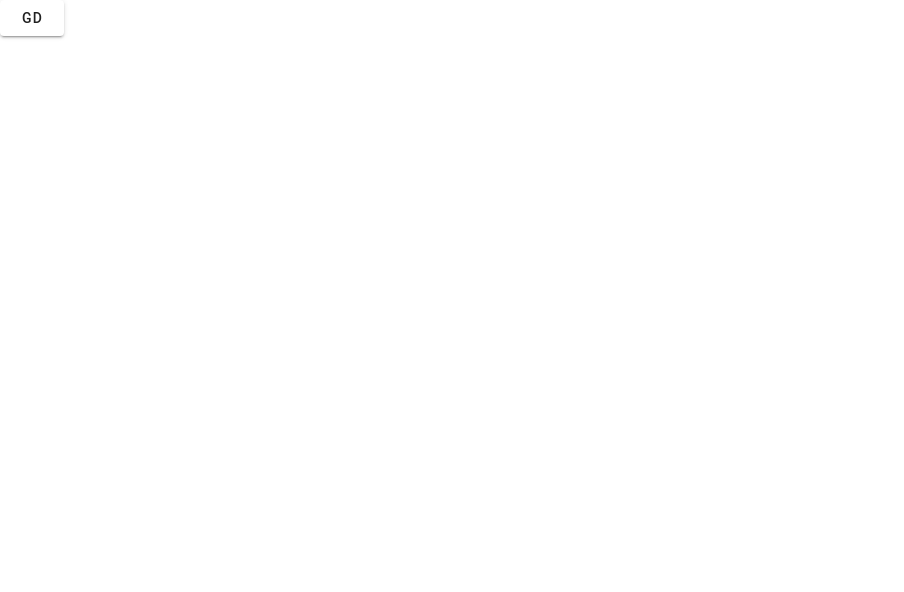
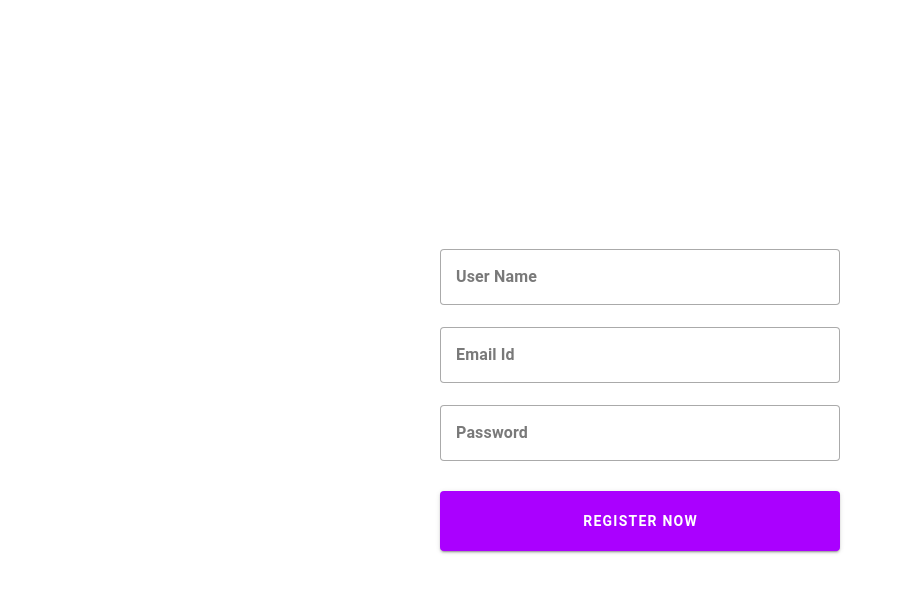
Before and after one commit to SwapnilBhadoriya/Udemy, a Vue app in the folder client/: page / in a window 1280 px wide. Before the commit this address had no page. Shown: the top 592 px of the page, without its empty margins (0-904 px from the left). Built offline with nearby package versions, Linux system fonts and the light colour scheme.

Commit message:
Added Registration page

```diff
--- a/client/src/App.vue
+++ b/client/src/App.vue
@@ -1,5 +1,5 @@
 <template>
-    <v-btn>gd</v-btn>
+    <register></register>
 </template>
 
 <style></style>
--- a/client/src/components/auth/Register.vue
+++ b/client/src/components/auth/Register.vue
@@ -0,0 +1,39 @@
+<template>
+  <div class="centered-container">
+    <v-sheet width="400">
+      <v-form @submit.prevent>
+        <v-text-field label="User Name" variant="outlined" class="font-weight-bold" v-model="fullName"></v-text-field>
+        <v-text-field label="Email Id" variant="outlined" class="font-weight-bold" v-model="email"></v-text-field>
+        <v-text-field label="Password" variant="outlined" class="font-weight-bold" v-model="password"></v-text-field>
+        <v-btn color="purple-accent-4" type="submit" block class="submit mt-2 font-weight-bold" >Register Now</v-btn>
+      </v-form>
+    </v-sheet>
+  </div>
+</template>
+
+<style scoped>
+.centered-container {
+  display: flex;
+  justify-content: center;
+  align-items: center;
+  min-height: 100vh;
+}
+.submit{
+    height:60px;
+}
+</style>
+
+<script>
+export default{
+    data(){
+        return{
+            fullName:'',
+            email:'',
+            password:'',
+        }
+    },
+    methods:{
+
+    }
+}
+</script>
```
Also changed, not shown: client/src/main.js (+16 -4 lines).
